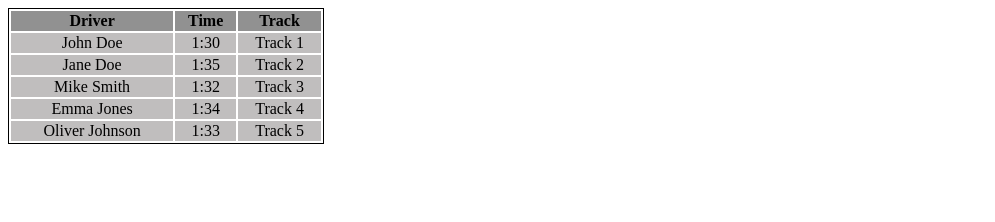
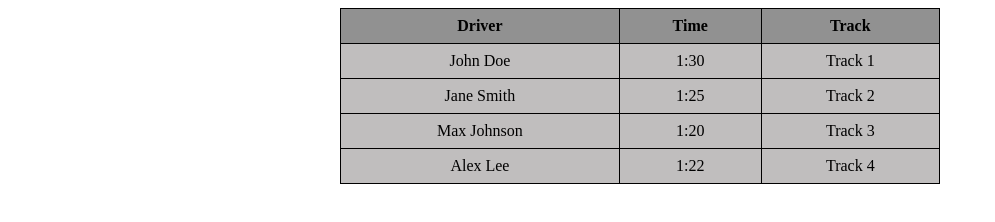
Before and after one commit to acechler/go-kart-records, a plain HTML site: page index.html in a window 1280 px wide. Shown: the whole page, without its empty margins (0-995 px from the left). Drawn offline with Linux system fonts and the light colour scheme.

Commit message:
Move styles to separate file. Generate driver rows

```diff
--- a/index.html
+++ b/index.html
@@ -3,40 +3,19 @@
   <head>
     <meta charset="UTF-8" />
     <meta name="viewport" content="width=device-width, initial-scale=1.0" />
+
+    <link rel="stylesheet" href="style.css">
+
     <title>Go Kart Records</title>
   </head>
-
-  <!--  move to .css eventually. -->
-
-  <style>
-    .records {
-      border: solid 1px;
-      width: 25%;
-    }
-
-    .records > thead {
-      background-color: rgb(145, 145, 145);
-
-    }
-
-    .records > tbody {
-      background-color: rgb(192, 190, 190);
-      text-align: center;
-    }
-
-
-
-
-
-  </style>
 
   <body>
     <table class="records">
       <thead>
         <tr>
-          <th>Driver</th>
-          <th>Time</th>
-          <th>Track</th>
+          <th scope="col">Driver</th>
+          <th scope="col">Time</th>
+          <th scope="col">Track</th>
         </tr>
       </thead>
       <tbody>
@@ -45,27 +24,23 @@
           <td>1:30</td>
           <td>Track 1</td>
         </tr>
+        <!-- More rows as needed -->
         <tr>
-          <td>Jane Doe</td>
-          <td>1:35</td>
+          <td>Jane Smith</td>
+          <td>1:25</td>
           <td>Track 2</td>
         </tr>
-
         <tr>
-          <td>Mike Smith</td>
-          <td>1:32</td>
+          <td>Max Johnson</td>
+          <td>1:20</td>
           <td>Track 3</td>
         </tr>
         <tr>
-          <td>Emma Jones</td>
-          <td>1:34</td>
+          <td>Alex Lee</td>
+          <td>1:22</td>
           <td>Track 4</td>
         </tr>
-        <tr>
-          <td>Oliver Johnson</td>
-          <td>1:33</td>
-          <td>Track 5</td>
-        </tr>
+
       </tbody>
     </table>
   </body>
--- a/style.css
+++ b/style.css
@@ -1,4 +1,26 @@
-html {
-  height: 100%;
-  width: 100%;
+.records {
+  border-collapse: collapse; /* Collapses border between table cells */
+  width: 80%; /* Adjusted for better responsiveness */
+  max-width: 600px; /* Maximum width to ensure table doesn't get too wide */
+  margin: auto; /* Center table on the page */
 }
+
+.records th, .records td {
+  border: solid 1px #000; /* Adds border to each cell */
+  padding: 8px; /* Adds some padding for text inside cells */
+}
+
+.records > thead {
+  background-color: rgb(145, 145, 145); /* Header background color */
+}
+
+.records > tbody {
+  background-color: rgb(192, 190, 190); /* Body background color */
+  text-align: center; /* Centers text in cells */
+}
+
+@media (max-width: 600px) {
+  .records {
+    width: 100%; /* Full width on smaller screens to utilize available space */
+  }
+}
```
